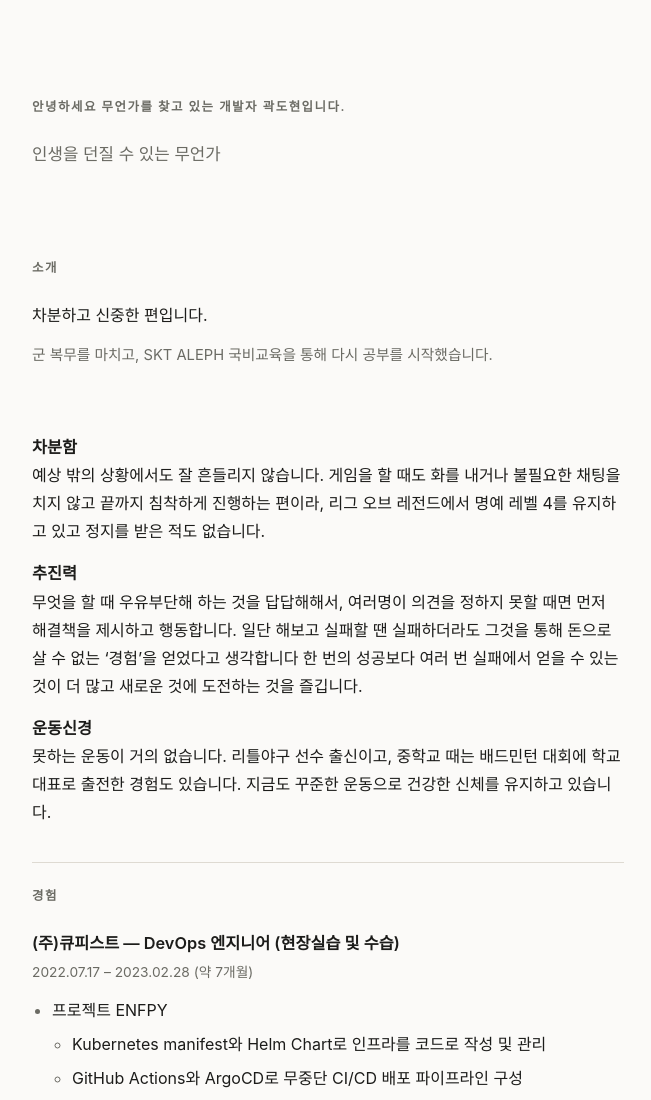
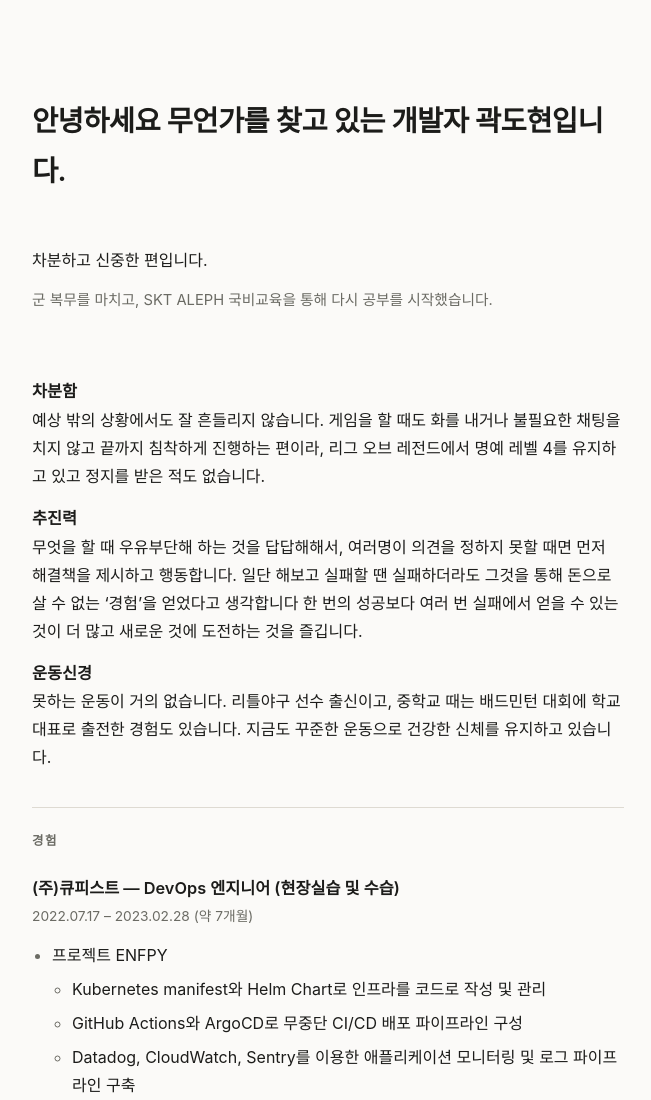
Before and after one commit to ddonni/README, a plain HTML site: page index.html in a window 1280 px wide. Shown: the top 1100 px of the page, without its empty margins (312-963 px from the left). Drawn offline with Linux system fonts and the light colour scheme.

Commit message:
Update index.html

```diff
--- a/index.html
+++ b/index.html
@@ -40,10 +40,10 @@
     padding: 96px 24px 120px;
   }
   header {
-    margin-bottom: 88px;
+    margin-bottom: 50px;
   }
   h1 {
-    font-size: 2.1rem;
+    font-size: 1.78rem;
     font-weight: 600;
     letter-spacing: -0.02em;
     margin: 0 0 10px;
@@ -147,12 +147,10 @@
 <main>
 
   <header>
-    <h2>안녕하세요 무언가를 찾고 있는 개발자 곽도현입니다.</h2>
-    <p class="tagline">인생을 던질 수 있는 무언가</p>
+    <h1>안녕하세요 무언가를 찾고 있는 개발자 곽도현입니다.</h1>
   </header>
 
   <section id="about">
-    <h2>소개</h2>
     <p>차분하고 신중한 편입니다.</p>
     <p class="note">군 복무를 마치고, SKT ALEPH 국비교육을 통해 다시 공부를 시작했습니다.</p>
   </section>
```
